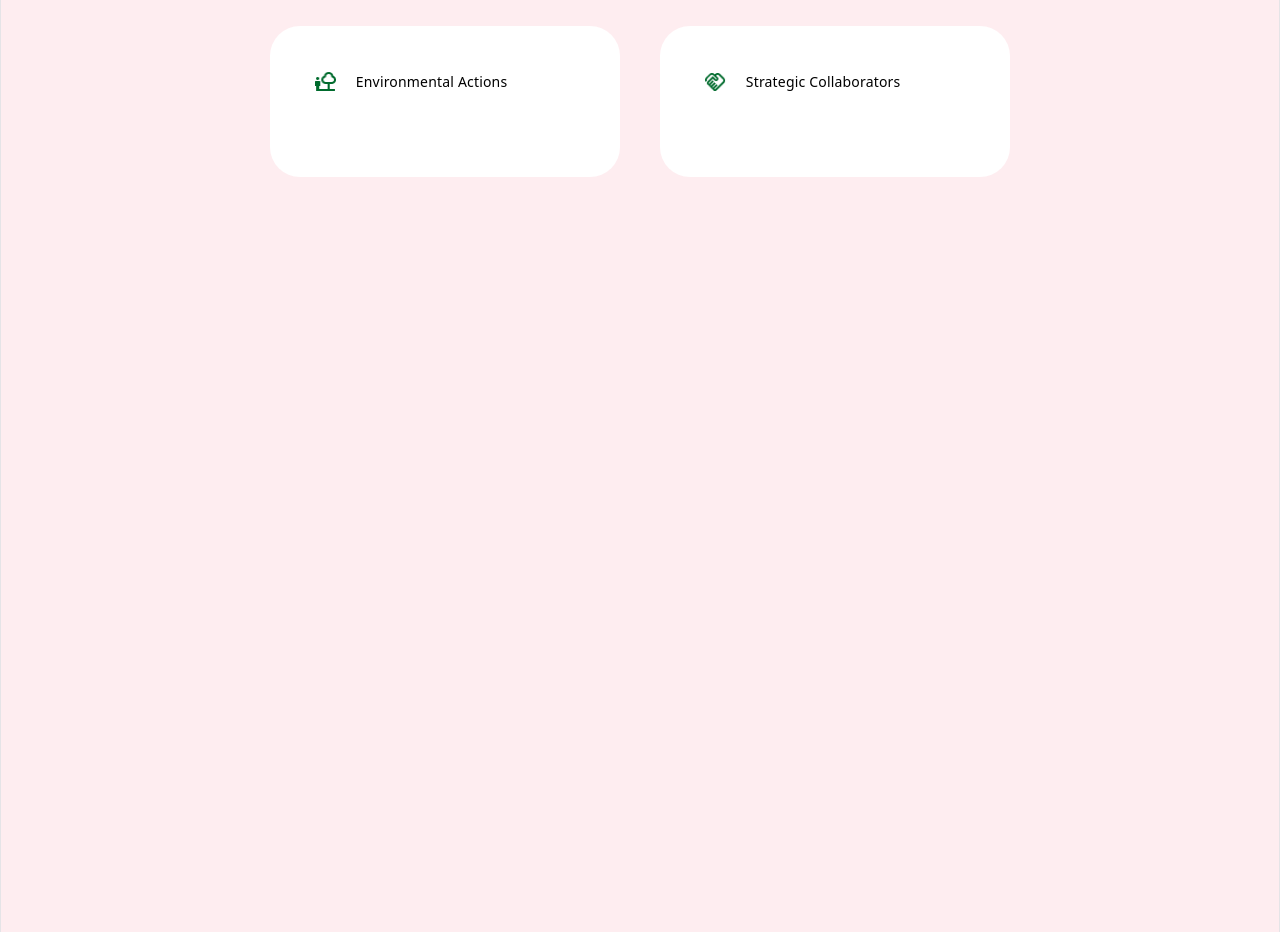
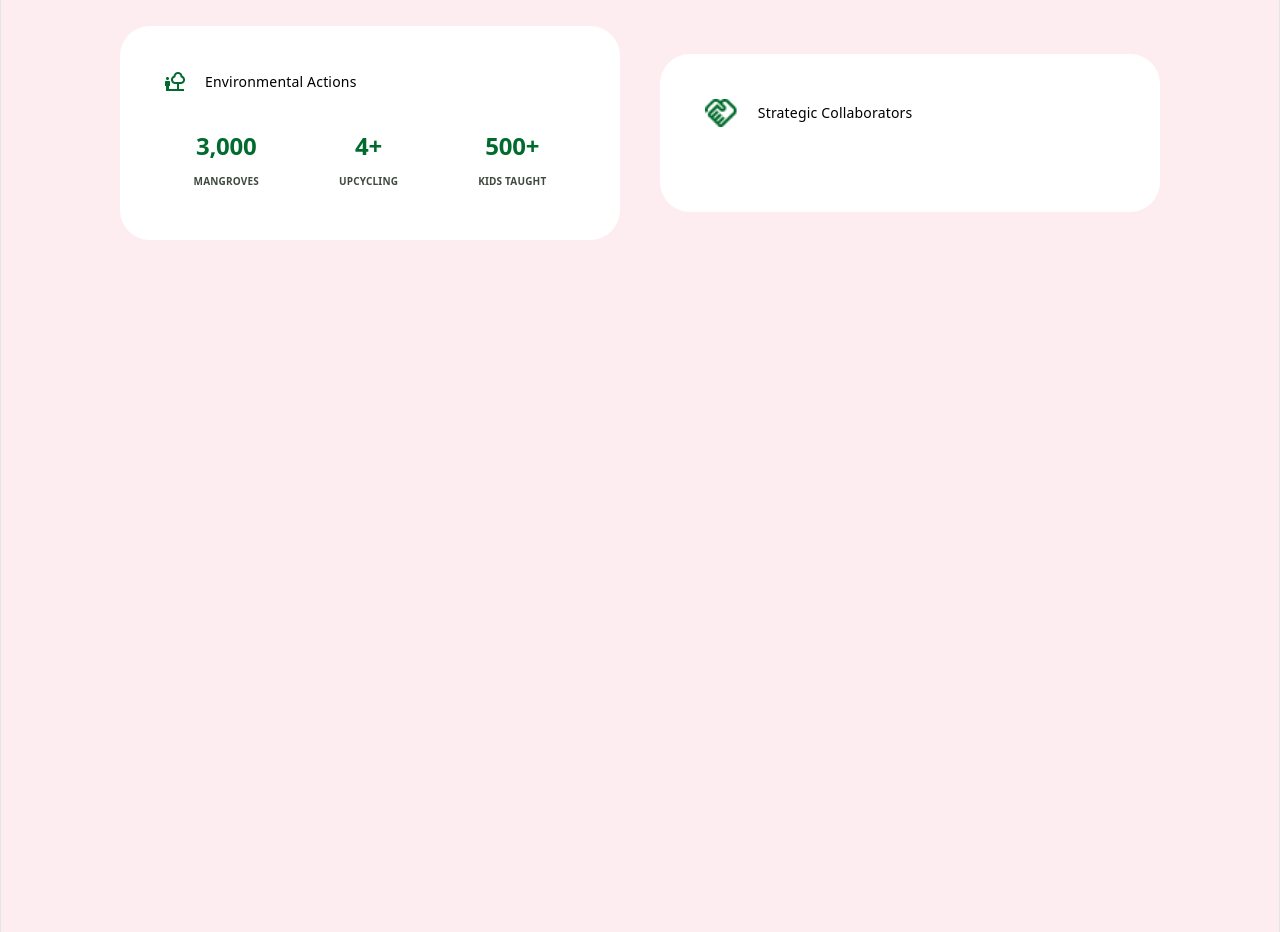
Before and after one commit to ItsMeSparker/Green_Youth_Website, a React (Vite) app: page /About_Us in a window 1280 px wide. Shown: the part 1040-1972 px from the top of the page. Built offline with nearby package versions, Linux system fonts and the light colour scheme.

Commit message:
Finish up Environmental Actions Card

```diff
--- a/src/About_Us.jsx
+++ b/src/About_Us.jsx
@@ -88,25 +88,36 @@ function About_Us() {
 
 
 
-                <div style={styles.card}>
+                <div style={{...styles.card, width: '500px'}}>
                   <div style={{ display: 'flex', flexDirection: 'row', alignItems: 'center', gap: '20px', margin: '20px'  }}>
                     <img
                           src={Tree}
                           alt="Tree"
-                          style={{ width: '8%', height: 'auto', display: 'block' }}
+                          style={{ width: '8 %', height: 'auto', display: 'block' }}
                           />
                     <p style={{...styles.bodyText, textAlign: 'left', margin: 0}}>
                         Environmental Actions
                     </p>
                   </div>
 
-                  <div style={{ display: 'flex', flexDirection: 'row', alignItems: 'center', gap: '40px', margin: '20px' }}>
-
+                  <div style={{ display: 'flex', flexDirection: 'row', alignItems: 'center', gap: '80px', margin: '20px', alignSelf: 'center' }}>
+                      <div style ={{flexDirection: 'column', alignItems: 'center'}}>
+                          <h2 style = {{color: '#006B2D', fontWeight: 700, fontSize: '24px'}}>3,000</h2>
+                          <p style = {{color: '#3F4A3E', fontWeight: 700, fontSize: '10px'}}>MANGROVES</p>
+                        </div>
+                      <div style ={{flexDirection: 'column', alignItems: 'center'}}>
+                          <h2 style = {{color: '#006B2D', fontWeight: 700, fontSize: '24px'}}>4+</h2>
+                          <p style = {{color: '#3F4A3E', fontWeight: 700, fontSize: '10px'}}>UPCYCLING</p>
+                        </div>
+                      <div style ={{flexDirection: 'column', alignItems: 'center'}}>
+                          <h2 style = {{color: '#006B2D', fontWeight: 700, fontSize: '24px'}}>500+</h2>
+                          <p style = {{color: '#3F4A3E', fontWeight: 700, fontSize: '10px'}}>KIDS TAUGHT</p>
+                        </div>
                   </div>
                 </div>
 
 
-                <div style={styles.card}>
+                <div style={{...styles.card, width: '500px'}}>
                   <div style={{ display: 'flex', flexDirection: 'row', alignItems: 'center', gap: '20px', margin: '20px'  }}>
                   <img
                         src={ShakeHand}
@@ -118,8 +129,10 @@ function About_Us() {
                     </p>
                   </div>
 
-                  <div style={{ display: 'flex', flexDirection: 'row', alignItems: 'center', gap: '40px', margin: '20px' }}>
-
+                  <div style={{ display: 'flex', flexDirection: 'row', alignItems: 'center', gap: '40px', margin: '20px', alignSelf: 'center' }}>
+                      <div></div>
+                      <div></div>
+                      <div></div>
                   </div>
                 </div>
 
```
